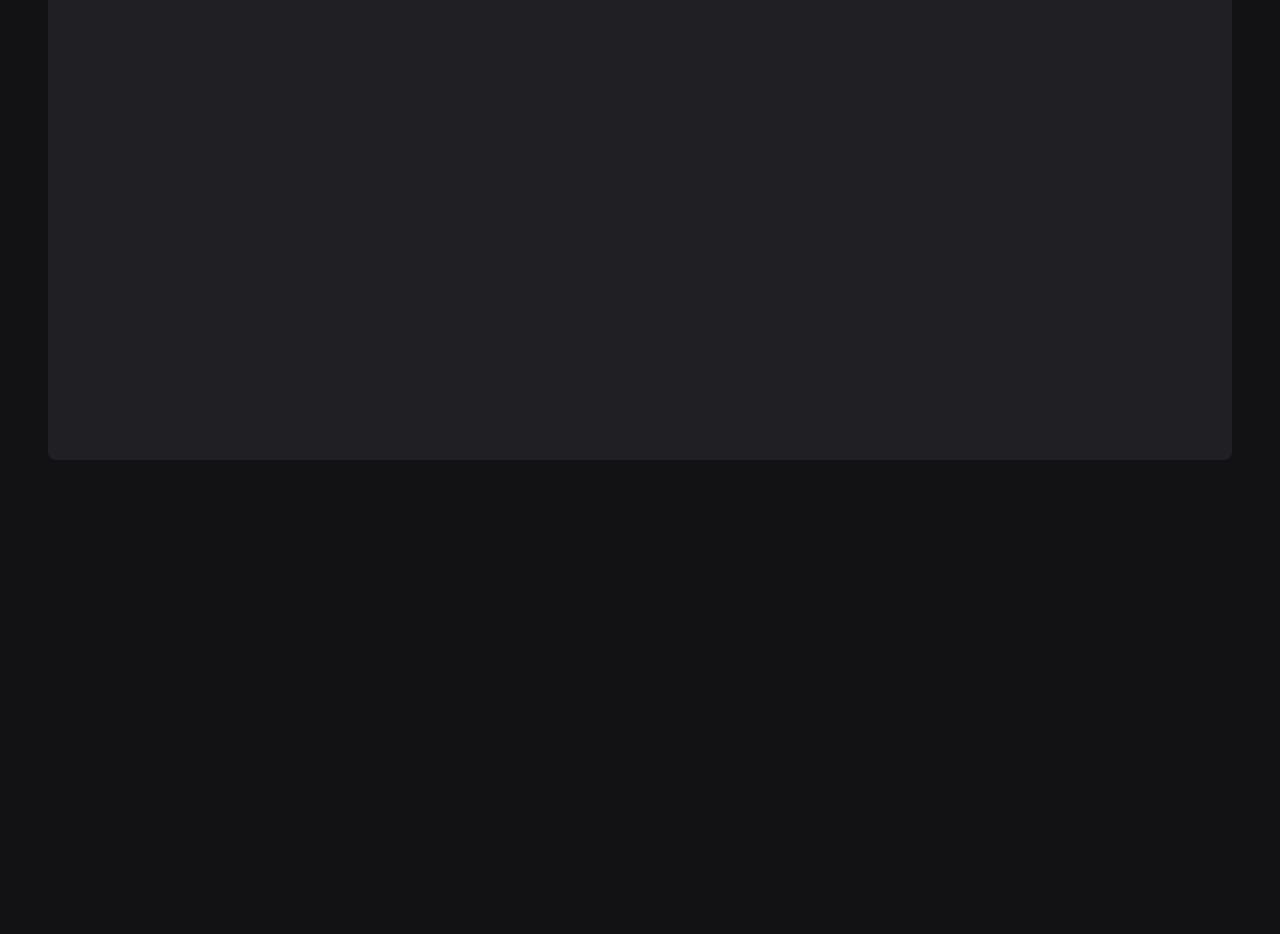
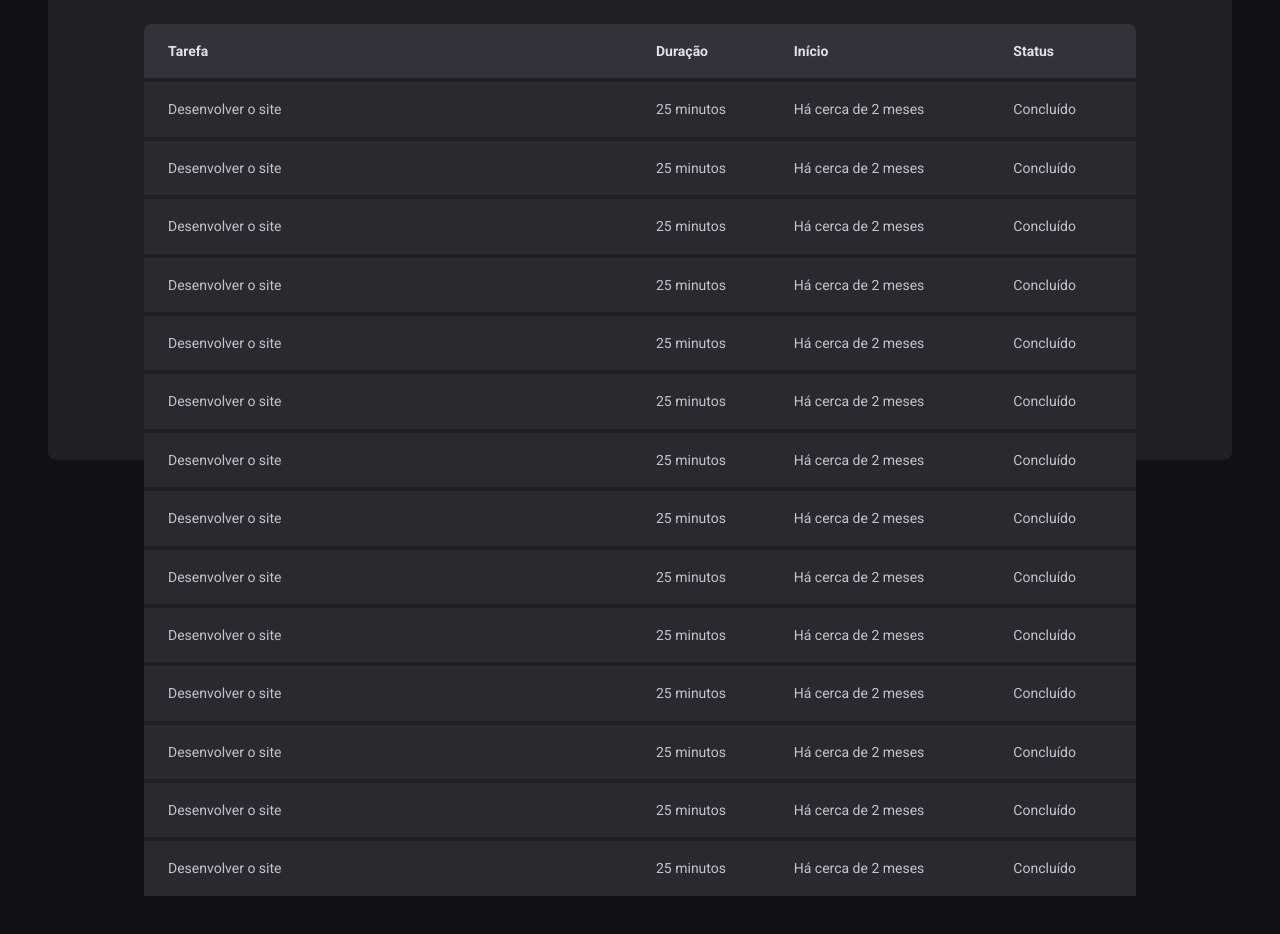
Before and after one commit to fgom-dev/02-ignite-timer, a React (Vite) app: page /history in a window 1280 px wide. Shown: the part 260-1194 px from the top of the page. Before the commit the page ends 800 px from the top, so only its background shows below. Built offline with nearby package versions, Linux system fonts and the light colour scheme.

Commit message:
Criando lista de tarefas

```diff
--- a/src/components/Header/styles.ts
+++ b/src/components/Header/styles.ts
@@ -22,6 +22,8 @@ export const HeaderContainer = styled.header`
       border-top: 3px solid transparent;
       border-bottom: 3px solid transparent;
 
+      transition: border-bottom 0.2s;
+
       &:hover {
         border-bottom: 3px solid ${(props) => props.theme['green-500']};
       }
--- a/src/pages/History.tsx
+++ /dev/null
@@ -1,7 +0,0 @@
-export function History() {
-  return (
-    <div>
-      <h1>History</h1>
-    </div>
-  )
-}
--- /dev/null
+++ b/src/pages/History/index.tsx
@@ -0,0 +1,108 @@
+import { HistoryContainer, HistoryList } from './styles'
+
+export function History() {
+  return (
+    <HistoryContainer>
+      <h1>Meu histórico</h1>
+
+      <HistoryList>
+        <table>
+          <thead>
+            <tr>
+              <th>Tarefa</th>
+              <th>Duração</th>
+              <th>Início</th>
+              <th>Status</th>
+            </tr>
+          </thead>
+          <tbody>
+            <tr>
+              <td>Desenvolver o site</td>
+              <td>25 minutos</td>
+              <td>Há cerca de 2 meses</td>
+              <td>Concluído</td>
+            </tr>
+            <tr>
+              <td>Desenvolver o site</td>
+              <td>25 minutos</td>
+              <td>Há cerca de 2 meses</td>
+              <td>Concluído</td>
+            </tr>
+            <tr>
+              <td>Desenvolver o site</td>
+              <td>25 minutos</td>
+              <td>Há cerca de 2 meses</td>
+              <td>Concluído</td>
+            </tr>
+            <tr>
+              <td>Desenvolver o site</td>
+              <td>25 minutos</td>
+              <td>Há cerca de 2 meses</td>
+              <td>Concluído</td>
+            </tr>
+            <tr>
+              <td>Desenvolver o site</td>
+              <td>25 minutos</td>
+              <td>Há cerca de 2 meses</td>
+              <td>Concluído</td>
+            </tr>
+            <tr>
+              <td>Desenvolver o site</td>
+              <td>25 minutos</td>
+              <td>Há cerca de 2 meses</td>
+              <td>Concluído</td>
+            </tr>
+            <tr>
+              <td>Desenvolver o site</td>
+              <td>25 minutos</td>
+              <td>Há cerca de 2 meses</td>
+              <td>Concluído</td>
+            </tr>
+            <tr>
+              <td>Desenvolver o site</td>
+              <td>25 minutos</td>
+              <td>Há cerca de 2 meses</td>
+              <td>Concluído</td>
+            </tr>
+            <tr>
+              <td>Desenvolver o site</td>
+              <td>25 minutos</td>
+              <td>Há cerca de 2 meses</td>
+              <td>Concluído</td>
+            </tr>
+            <tr>
+              <td>Desenvolver o site</td>
+              <td>25 minutos</td>
+              <td>Há cerca de 2 meses</td>
+              <td>Concluído</td>
+            </tr>
+            <tr>
+              <td>Desenvolver o site</td>
+              <td>25 minutos</td>
+              <td>Há cerca de 2 meses</td>
+              <td>Concluído</td>
+            </tr>
+            <tr>
+              <td>Desenvolver o site</td>
+              <td>25 minutos</td>
+              <td>Há cerca de 2 meses</td>
+              <td>Concluído</td>
+            </tr>
+            <tr>
+              <td>Desenvolver o site</td>
+              <td>25 minutos</td>
+              <td>Há cerca de 2 meses</td>
+              <td>Concluído</td>
+            </tr>
+            <tr>
+              <td>Desenvolver o site</td>
+              <td>25 minutos</td>
+              <td>Há cerca de 2 meses</td>
+              <td>Concluído</td>
+            </tr>
+          </tbody>
+        </table>
+      </HistoryList>
+    </HistoryContainer>
+  )
+}
--- /dev/null
+++ b/src/pages/History/styles.ts
@@ -0,0 +1,62 @@
+import styled from 'styled-components'
+
+export const HistoryContainer = styled.main`
+  flex: 1;
+  padding: 3.5rem;
+
+  display: flex;
+  flex-direction: column;
+
+  h1 {
+    font-size: 1.5rem;
+    color: ${(props) => props.theme['gray-100']};
+  }
+`
+
+export const HistoryList = styled.div`
+  flex: 1;
+  overflow-y: auto;
+  margin-top: 2rem;
+
+  table {
+    width: 100%;
+    border-collapse: collapse;
+    min-width: 600px;
+
+    th {
+      background: ${(props) => props.theme['gray-600']};
+      padding: 1rem;
+      text-align: left;
+      color: ${(props) => props.theme['gray-100']};
+      font-size: 0.875rem;
+      line-height: 1.6;
+
+      &:first-child {
+        border-top-left-radius: 8px;
+        padding-left: 1.5rem;
+      }
+
+      &:last-child {
+        border-top-right-radius: 8px;
+        padding-right: 1.5rem;
+      }
+    }
+
+    td {
+      background: ${(props) => props.theme['gray-700']};
+      border-top: 4px solid ${(props) => props.theme['gray-800']};
+      padding: 1rem;
+      font-size: 0.875rem;
+      line-height: 1.6;
+
+      &:first-child {
+        width: 50%;
+        padding-left: 1.5rem;
+      }
+
+      &:last-child {
+        padding-right: 1.5rem;
+      }
+    }
+  }
+`
--- a/src/pages/Home.tsx
+++ /dev/null
@@ -1,7 +0,0 @@
-export function Home() {
-  return (
-    <div>
-      <h1>Home</h1>
-    </div>
-  )
-}
--- /dev/null
+++ b/src/pages/Home/index.tsx
@@ -0,0 +1,59 @@
+import { Play } from 'phosphor-react'
+import {
+  CountdownContainer,
+  FormContainer,
+  HomeContainer,
+  MinutesAmountInput,
+  SeparatorContainer,
+  StartButtonContainer,
+  TaskInput,
+} from './styles'
+
+export function Home() {
+  return (
+    <HomeContainer>
+      <form action="">
+        <FormContainer>
+          <label htmlFor="task">Vou trabalhar em</label>
+          <TaskInput
+            type="text"
+            id="task"
+            placeholder="Dê um nome para seu projeto"
+            list="task-suggestions"
+          />
+
+          <datalist id="task-suggestions">
+            <option value="Desenvolver o site" />
+            <option value="Desenvolver o app" />
+            <option value="Desenvolver o game" />
+            <option value="Desenvolver o software" />
+            <option value="Desenvolver o sistema" />
+          </datalist>
+          <label htmlFor="minutesAmount">durante</label>
+          <MinutesAmountInput
+            type="number"
+            id="minutesAmount"
+            step={5}
+            min={0}
+            max={60}
+            placeholder="00"
+          />
+          <span>minutos.</span>
+        </FormContainer>
+
+        <CountdownContainer>
+          <span>0</span>
+          <span>0</span>
+          <SeparatorContainer>:</SeparatorContainer>
+          <span>0</span>
+          <span>0</span>
+        </CountdownContainer>
+
+        <StartButtonContainer type="submit" disabled>
+          <Play size={24} />
+          Começar
+        </StartButtonContainer>
+      </form>
+    </HomeContainer>
+  )
+}
--- /dev/null
+++ b/src/pages/Home/styles.ts
@@ -0,0 +1,117 @@
+import styled from 'styled-components'
+
+export const HomeContainer = styled.main`
+  flex: 1;
+
+  display: flex;
+  flex-direction: column;
+  align-items: center;
+  justify-content: center;
+
+  form {
+    display: flex;
+    flex-direction: column;
+    align-items: center;
+    gap: 3.5rem;
+  }
+`
+
+export const FormContainer = styled.div`
+  width: 100%;
+  display: flex;
+  align-items: center;
+  justify-content: center;
+  gap: 0.5rem;
+  color: ${(props) => props.theme['gray-100']};
+  font-size: 1.125rem;
+  font-weight: bold;
+  flex-wrap: wrap;
+`
+
+const BaseInput = styled.input`
+  background: transparent;
+  height: 2.5rem;
+  border: none;
+  border-bottom: 2px solid ${(props) => props.theme['gray-500']};
+  font-weight: bold;
+  font-size: 1.125rem;
+  padding: 0 0.5rem;
+  color: ${(props) => props.theme['gray-100']};
+
+  &:focus {
+    box-shadow: none;
+    border-color: ${(props) => props.theme['green-500']};
+  }
+
+  &::placeholder {
+    color: ${(props) => props.theme['gray-500']};
+  }
+`
+
+export const TaskInput = styled(BaseInput)`
+  flex: 1;
+
+  &::-webkit-calendar-picker-indicator {
+    display: none !important;
+  }
+`
+
+export const MinutesAmountInput = styled(BaseInput)`
+  width: 4rem;
+`
+
+export const CountdownContainer = styled.div`
+  font-family: 'Roboto Mono', monospace;
+  font-size: 10rem;
+  line-height: 8rem;
+  color: ${(props) => props.theme['gray-100']};
+
+  display: flex;
+  gap: 1rem;
+
+  span {
+    background: ${(props) => props.theme['gray-700']};
+    padding: 2rem 1rem;
+    border-radius: 8px;
+  }
+`
+
+export const SeparatorContainer = styled.div`
+  padding: 2rem 0;
+  color: ${(props) => props.theme['green-500']};
+
+  width: 4rem;
+  overflow: hidden;
+  display: flex;
+  justify-content: center;
+`
+
+export const StartButtonContainer = styled.button`
+  width: 100%;
+  padding: 1rem;
+
+  background: ${(props) => props.theme['green-500']};
+
+  border: none;
+  border-radius: 8px;
+
+  color: ${(props) => props.theme['gray-100']};
+
+  display: flex;
+  align-items: center;
+  justify-content: center;
+  gap: 0.5rem;
+
+  font-weight: bold;
+
+  cursor: pointer;
+
+  &:disabled {
+    opacity: 0.7;
+    cursor: not-allowed;
+  }
+
+  &:not(:disabled):hover {
+    background: ${(props) => props.theme['green-700']};
+  }
+`
--- a/src/styles/global.ts
+++ b/src/styles/global.ts
@@ -15,6 +15,7 @@ export const GlobalStyle = createGlobalStyle`
     body {
         background: ${(props) => props.theme['gray-900']};
         color: ${(props) => props.theme['gray-300']};
+        -webkit-font-smoothing: antialiased;
     }
 
     body, input, textarea, button {
```
